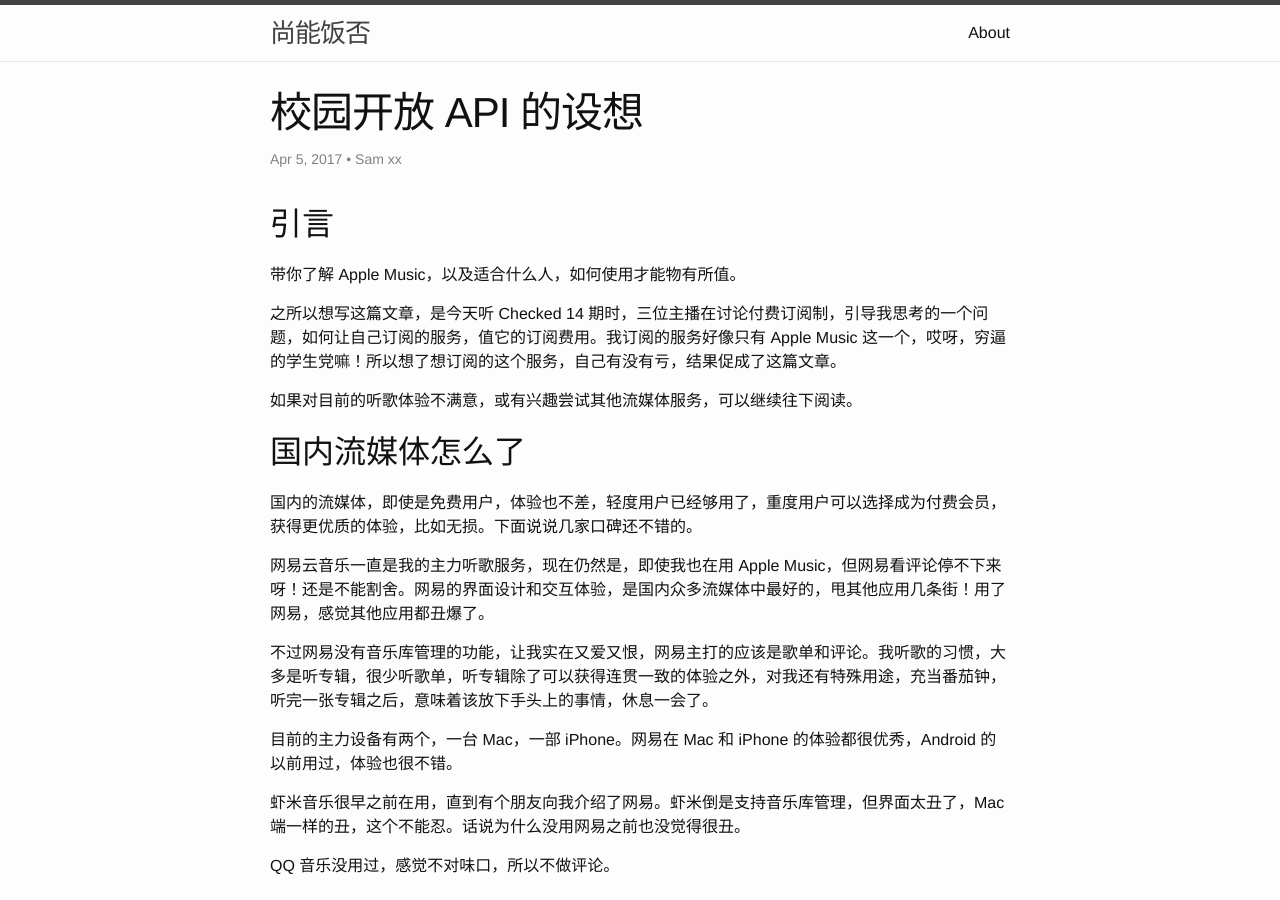
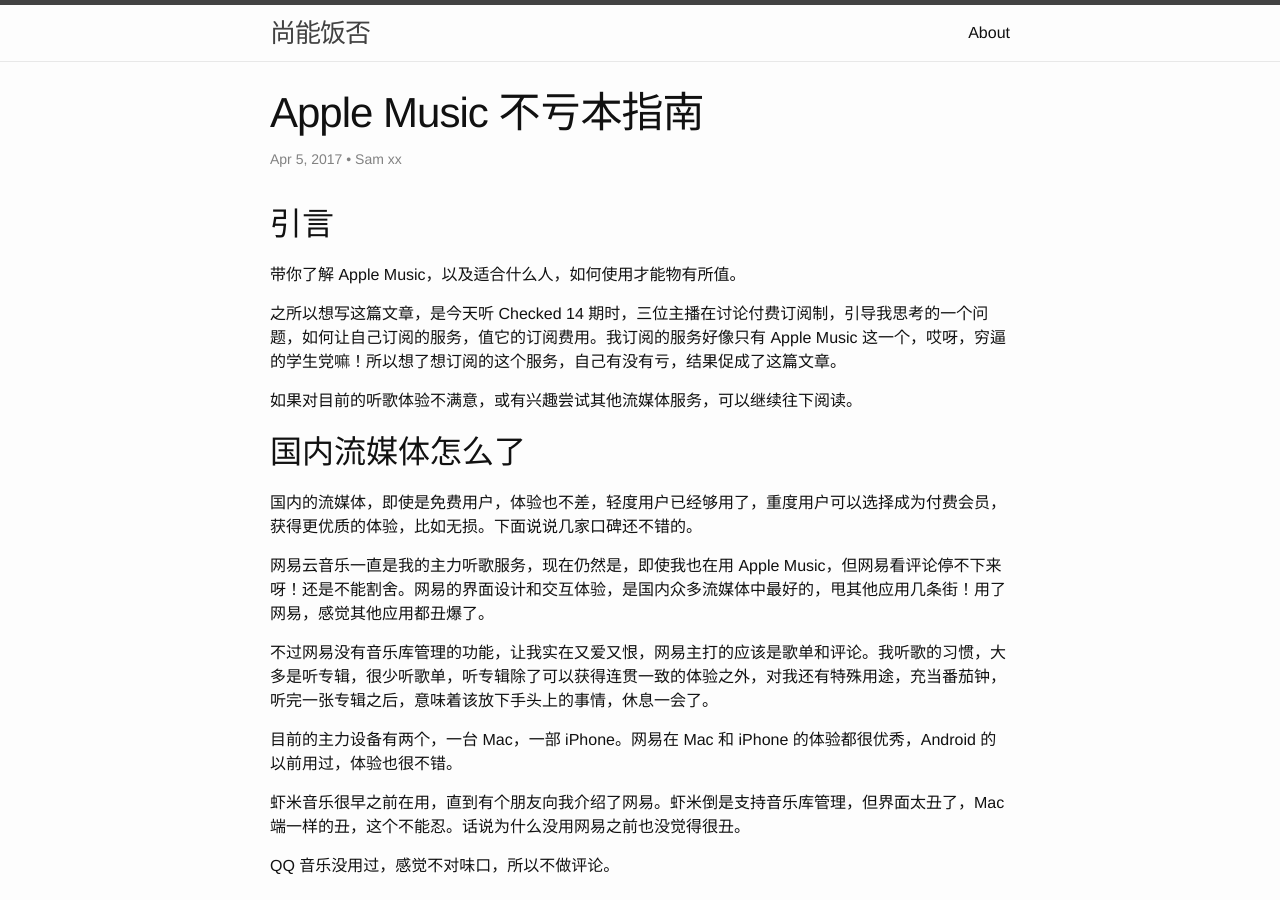
Before and after one commit to saamsmith/samxx, a Jekyll site: the page built from _posts/2017-05-11-Apple Music 不亏本指南.md, in a window 1280 px wide and 900 px high. Built offline with Jekyll 4.4.1, drawn with Linux system fonts in a browser that asks for light colours.

Commit message:
modified

```diff
--- a/_posts/2017-05-11-Apple Music 不亏本指南.md
+++ b/_posts/2017-05-11-Apple Music 不亏本指南.md
@@ -1,6 +1,6 @@
 ---
 layout: post
-title:  校园开放 API 的设想
+title:  Apple Music 不亏本指南
 date:   2017-04-05 02:18
 categories: jekyll update
 author: Sam xx
```
